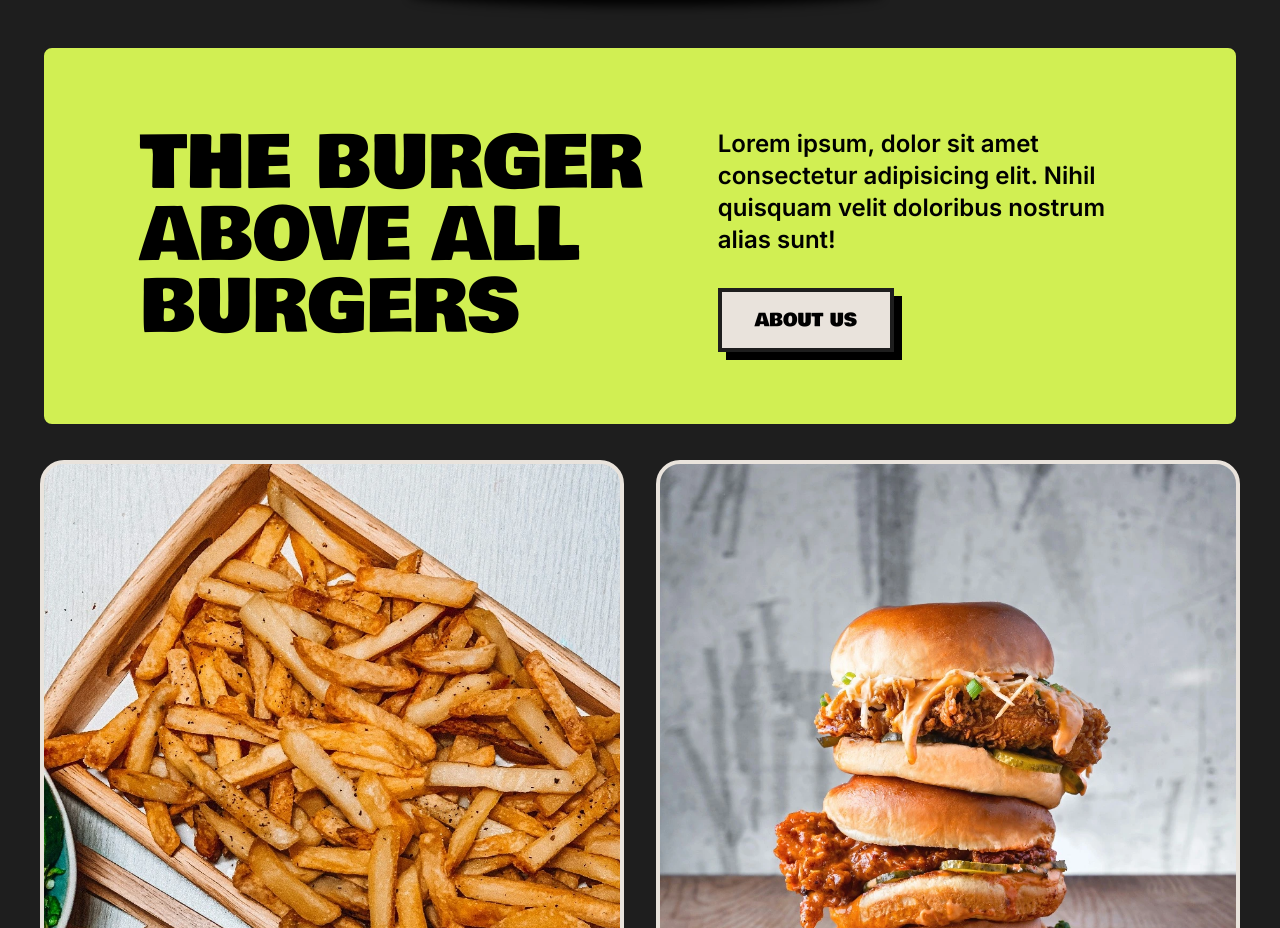
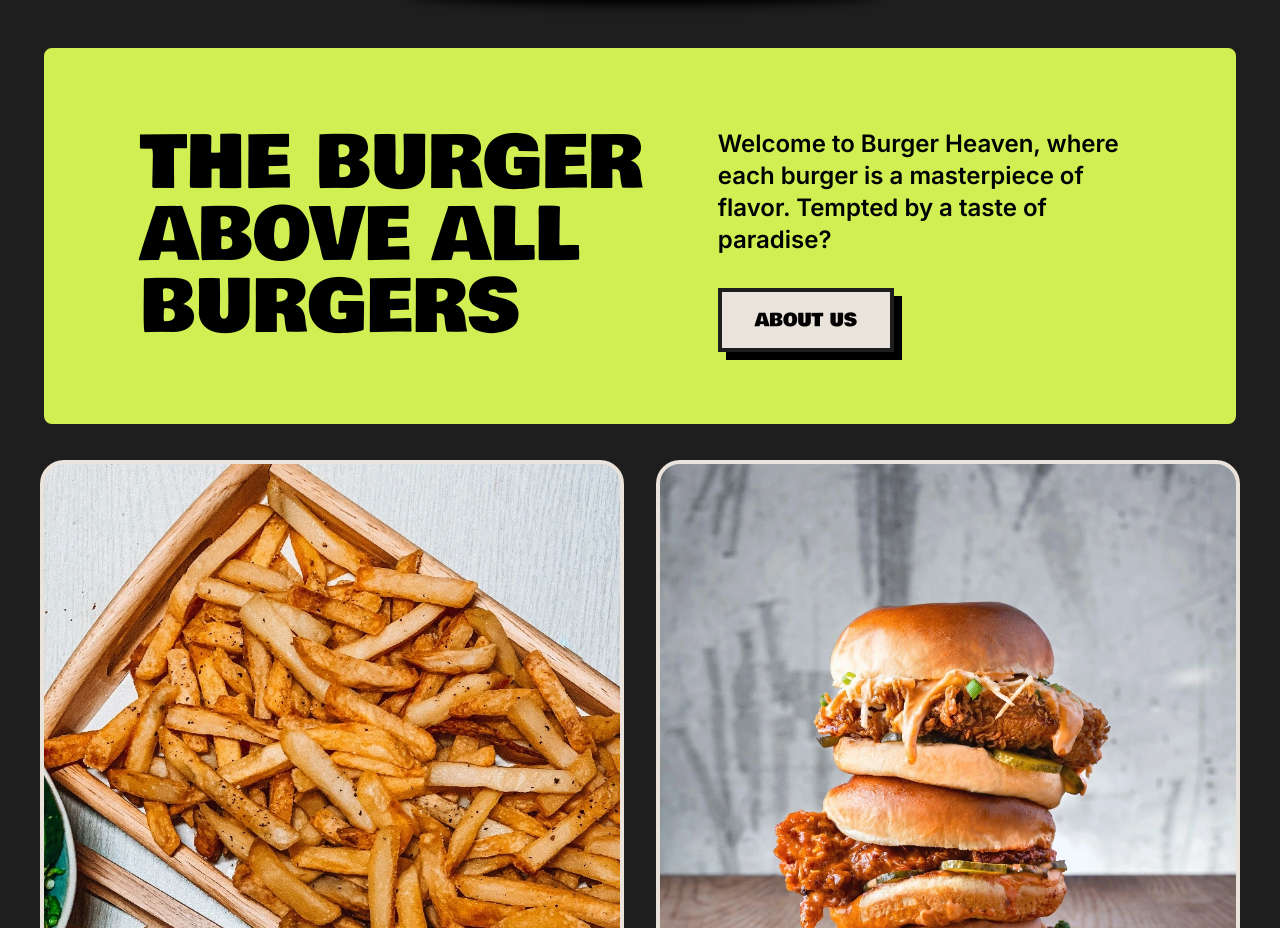
Before and after one commit to christianrazul/burger-heaven, a React (Vite) app: page / in a window 1280 px wide. Shown: the part 823-1751 px from the top of the page. Built offline with nearby package versions, Linux system fonts and the light colour scheme.

Commit message:
Update copy text in hero section

```diff
--- a/src/Hero.tsx
+++ b/src/Hero.tsx
@@ -31,8 +31,8 @@ export const Hero = () => {
         <h1 className="font-bowlby text-7xl">THE BURGER ABOVE ALL BURGERS</h1>
         <div className="flex w-full flex-col justify-between gap-8">
           <p className="font-inter text-2xl font-semibold">
-            Lorem ipsum, dolor sit amet consectetur adipisicing elit. Nihil
-            quisquam velit doloribus nostrum alias sunt!
+            Welcome to Burger Heaven, where each burger is a masterpiece of
+            flavor. Tempted by a taste of paradise?
           </p>
           <button
             className="h-16 w-44 shrink-0 border-4 border-bgDarkBlue bg-textBeige font-bowlby text-lg drop-shadow-boxy"
```
